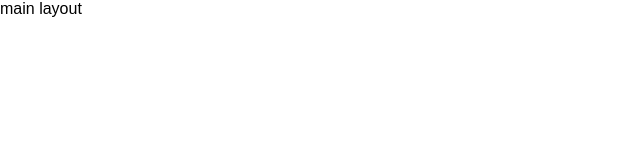
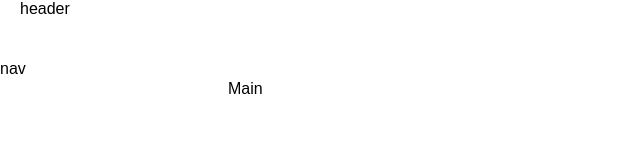
Before and after one commit to feiyayshx/vue3-vite-admin, a Vue app: page / in a window 1280 px wide. Shown: the top 160 px of the page, without its empty margins (0-640 px from the left). Built offline with nearby package versions, Linux system fonts and the light colour scheme.

Commit message:
feat:主页面布局

```diff
--- a/src/router/index.js
+++ b/src/router/index.js
@@ -1,11 +1,11 @@
 import { createRouter,createWebHistory } from 'vue-router'
-import mainLayout from '../views/layouts/main-layout.vue'
+import LayoutMain from '../views/layouts/layout-main.vue'
 import login from '../views/login/login.vue'
 const routes = [
   {
     path: '/',
-    name: 'mainLayout',
-    component: mainLayout
+    name: 'LayoutMain',
+    component: LayoutMain
   },
   {
     path: '/login',
--- a/src/views/layouts/main-layout.vue
+++ b/src/views/layouts/layout-header.vue
@@ -1,8 +1,5 @@
 <template>
-  <div>
-    main layout
-    <!-- <router-view></router-view> -->
-  </div>
+  <div>header</div>
 </template>
 
 <script setup></script>
--- /dev/null
+++ b/src/views/layouts/layout-main.vue
@@ -0,0 +1,25 @@
+<template>
+  <el-container class="el-container_wrapper">
+    <el-header>
+      <layout-header />
+    </el-header>
+    <el-container>
+      <el-aside width="208px">
+        <layout-nav />
+      </el-aside>
+      <el-main>Main</el-main>
+    </el-container>
+  </el-container>
+</template>
+
+<script setup>
+import LayoutHeader from './layout-header.vue';
+import LayoutNav from './layout-nav.vue';
+
+</script>
+
+<style lang="scss" scoped>
+.el-container_wrapper {
+  height: 100%;
+}
+</style>
--- /dev/null
+++ b/src/views/layouts/layout-nav.vue
@@ -0,0 +1,7 @@
+<template>
+  <div>nav</div>
+</template>
+
+<script setup></script>
+
+<style lang="scss" scoped></style>
```
